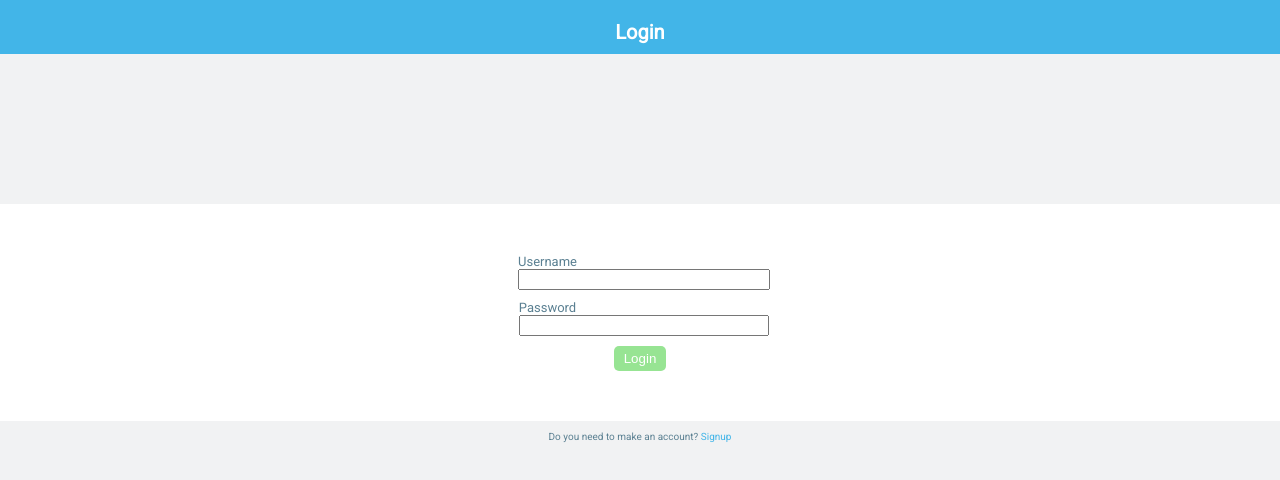
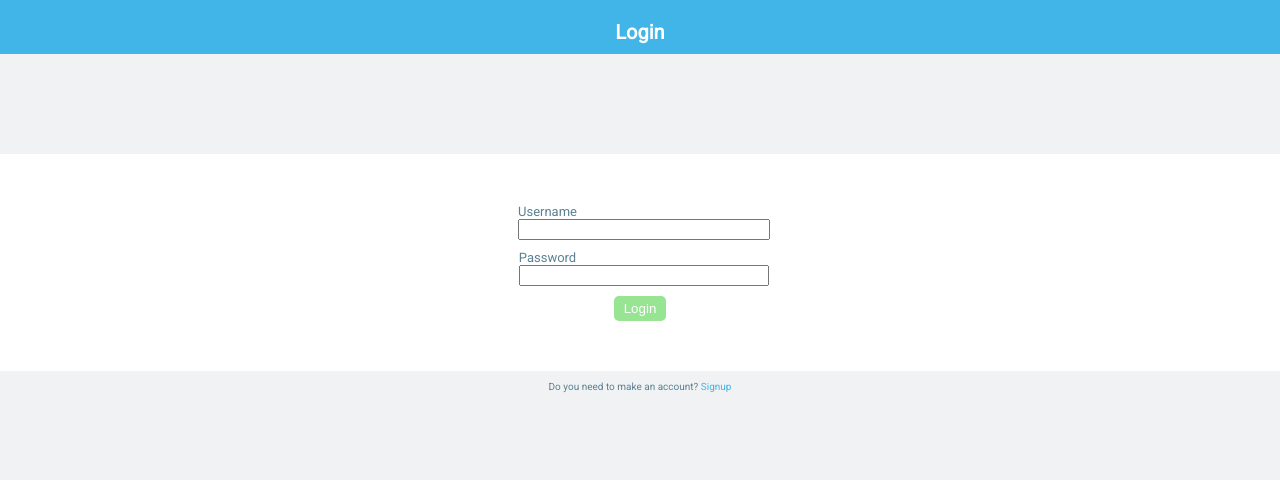
Before and after one commit to meronogbai/track-books, a React (Create React App) app: page /login in a window 1280 px wide. Shown: the top 480 px of the page. Built offline with nearby package versions, Linux system fonts and the light colour scheme.

Commit message:
Change form's padding

```diff
--- a/src/index.css
+++ b/src/index.css
@@ -68,7 +68,7 @@ a {
 
 .Form {
   padding: 5rem;
-  margin-top: 15rem;
+  margin-top: 10rem;
   background-color: #fff;
   display: flex;
   flex-direction: column;
```
